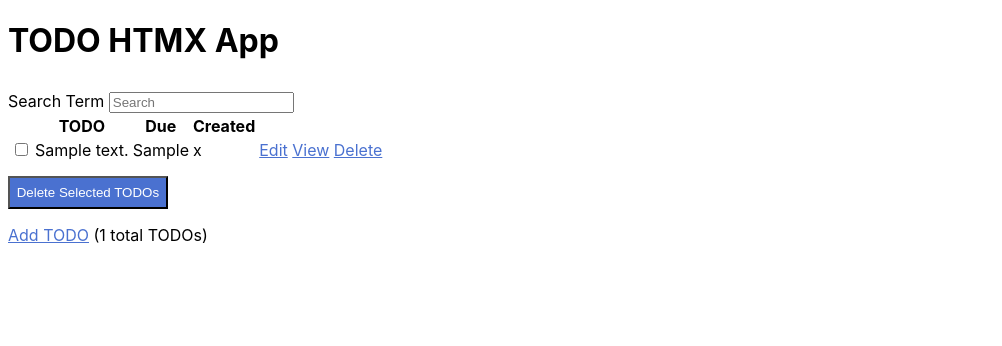
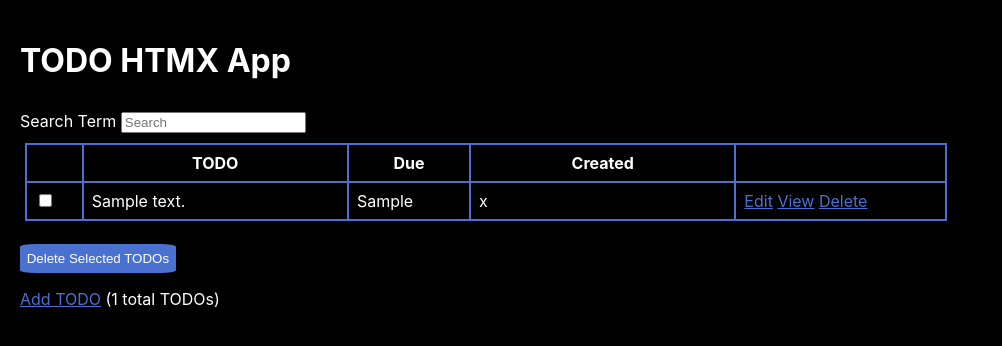
Before and after one commit to Oxmoon/htmx-demo, a Flask app: page /todos in a window 1280 px wide. Shown: the top 346 px of the page, without its empty margins (0-1002 px from the left). Run offline with Flask 3, Linux system fonts and the light colour scheme; tables that the repository leaves empty hold one stand-in row (values such as "Sample post").

Commit message:
table styling

```diff
--- a/static/main.css
+++ b/static/main.css
@@ -1,8 +1,11 @@
 body {
+    background-color: black;
+    color: white;
     font-family: -apple-system, BlinkMacSystemFont, 'Segoe UI', 'Roboto',
         'Oxygen', 'Ubuntu', 'Cantarell', 'Fira Sans', 'Droid Sans',
         'Helvetica Neue', sans-serif !important;
-    width: 100%;
+    width: 90%;
+    padding: 12px;
 }
 
 a {
@@ -27,4 +30,28 @@ button {
     background-color: #4a71d0;
     color: white;
     margin-top: 1em;
+    border-radius: 10%;
+    border: 0px;
 }
+table {
+    width: 80%;
+    margin: 10px 5px;
+}
+table, th, tr, td {
+    border: 2px solid #4a71d0;
+    border-collapse: collapse;
+    padding: .5em;
+}
+
+.em10 {
+    min-width: 10em;
+}
+
+.em4 {
+    min-width: 4em;
+}
+
+.flR {
+    position: relative;
+    float: right;
+}
--- a/templates/index.html
+++ b/templates/index.html
@@ -24,9 +24,9 @@
             <thead>
                 <tr>
                     <th></th>
-                    <th>TODO</th>
-                    <th>Due</th>
-                    <th>Created</th>
+                    <th class="em10">TODO</th>
+                    <th class="em4">Due</th>
+                    <th class="em10">Created</th>
                     <th></th>
                 </tr>
             </thead>
@@ -34,8 +34,8 @@
                 {% include '_rows.html' %}
             </tbody>
         </table>
-        <div>
-            <span style="float: right">
+        <div class="flR">
+            <span>
                 {% if page > 1 %}<a href="/todos?page={{ page - 1 }}">Previous</a>{% endif %}
                 {% if has_next %}<a href="/todos?page={{ page + 1 }}">Next</a>{% endif %}
             </span>
```
